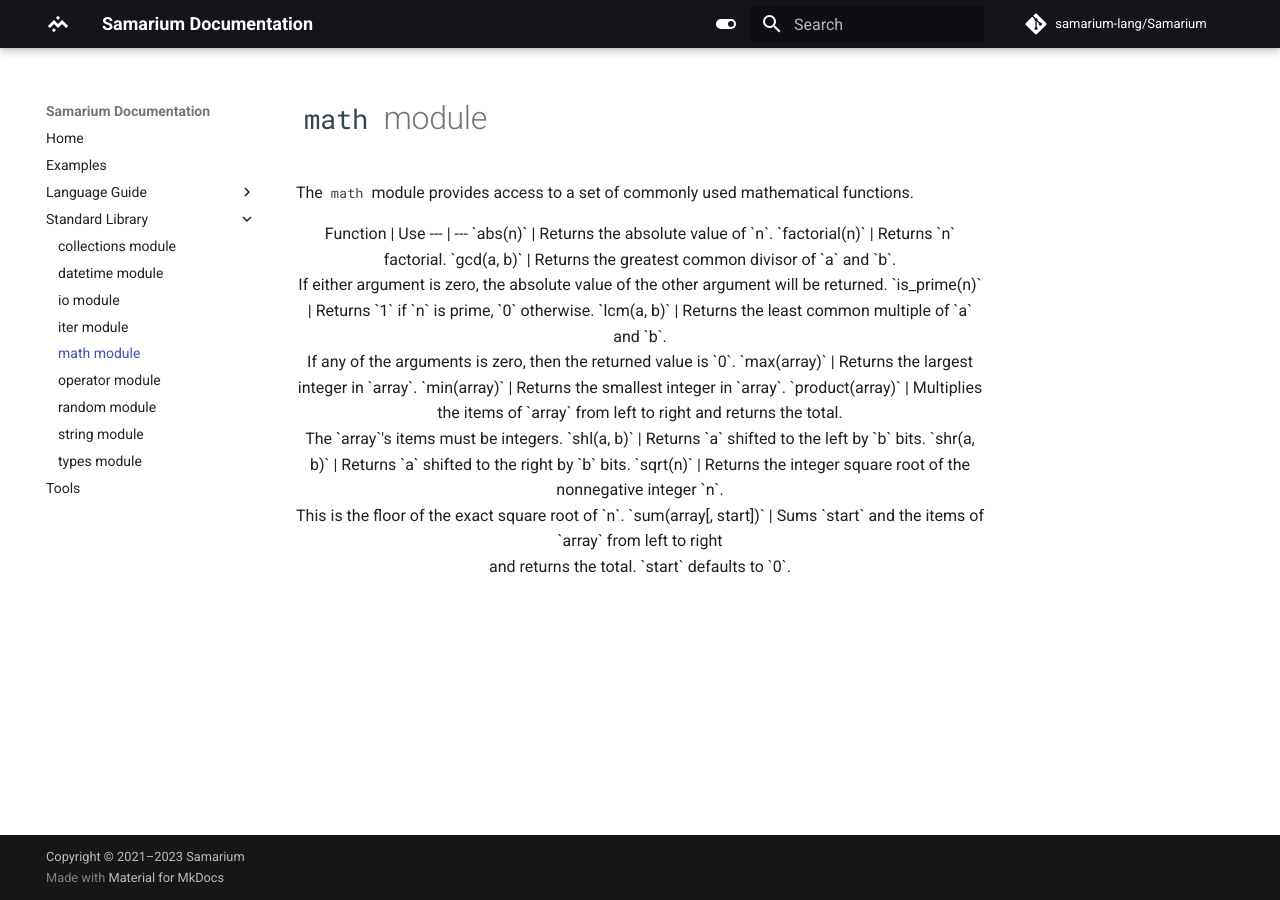
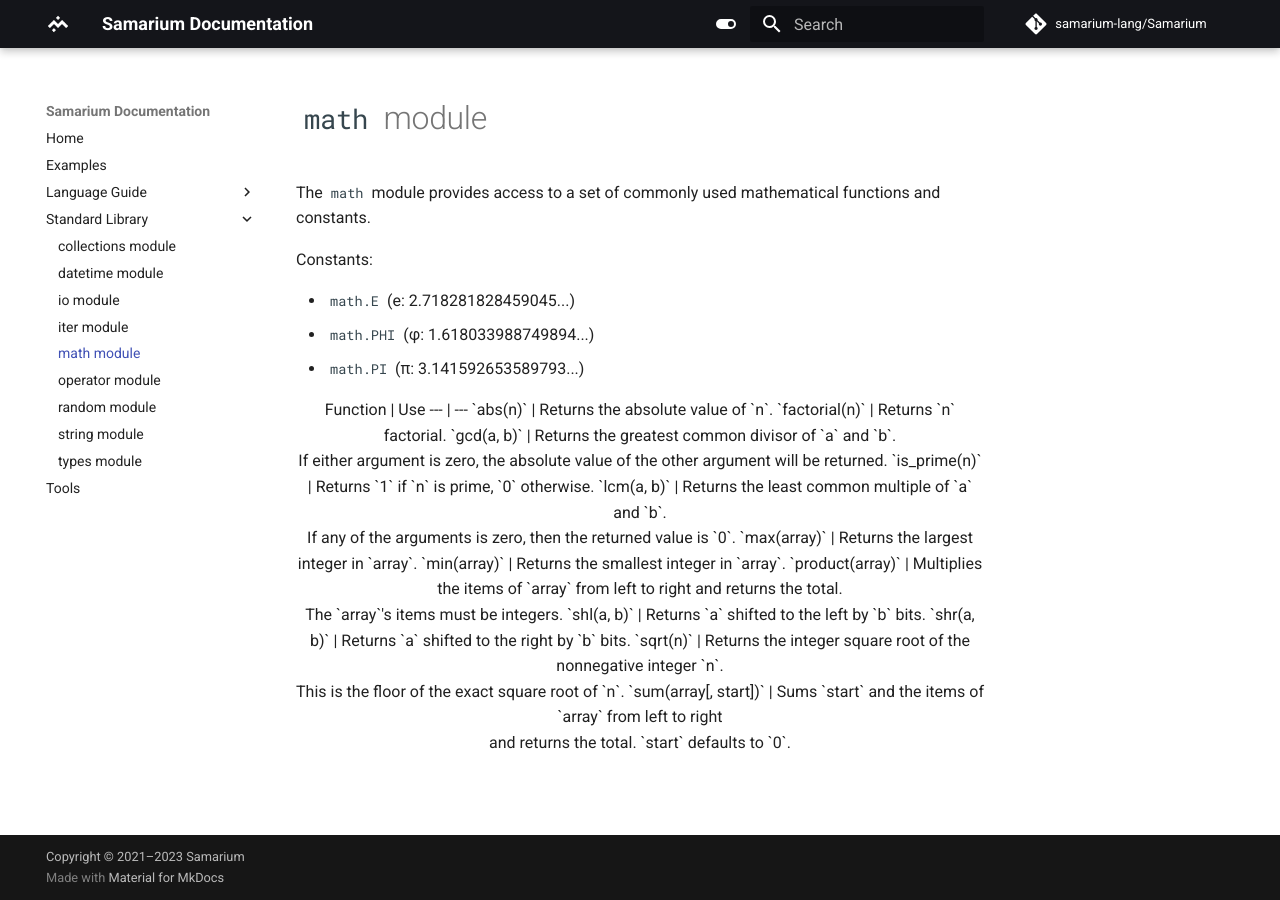
Before and after one commit to samarium-lang/Samarium, an MkDocs documentation site: the page built from docs/stdmath.md, in a window 1280 px wide. Built offline with MkDocs 1.6.1 and Material for MkDocs 9.7.7, drawn with Linux system fonts in a browser that asks for light colours; comment, search, counter and statistics services are not loaded.

Commit message:
(docs) Added math constants
Signed-off-by: trag1c <trag1cdev@yahoo.com>

```diff
--- a/docs/stdmath.md
+++ b/docs/stdmath.md
@@ -1,7 +1,13 @@
 # `math` module
 
 The `math` module provides access to a set of commonly used mathematical
-functions.
+functions and constants.
+
+Constants:
+
+- `math.E` (e: 2.718281828459045...)
+- `math.PHI` (φ: 1.618033988749894...)
+- `math.PI` (π: 3.141592653589793...)
 
 <center>
 
```
